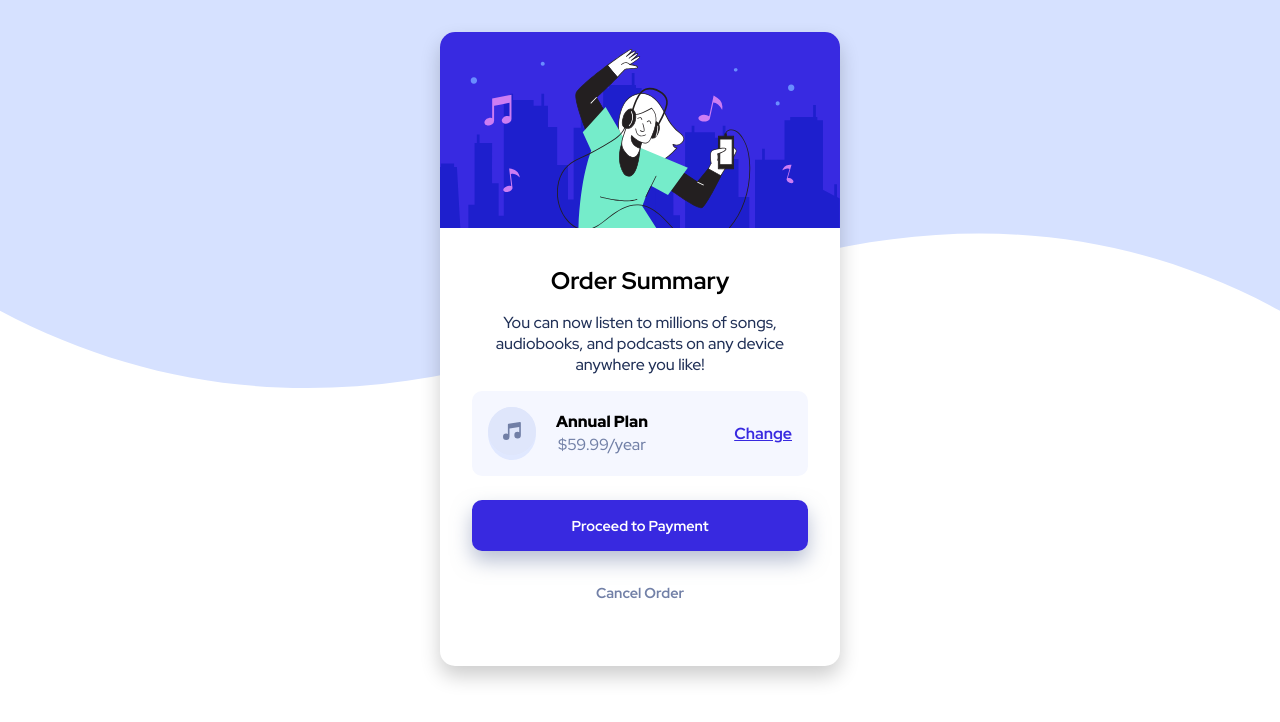
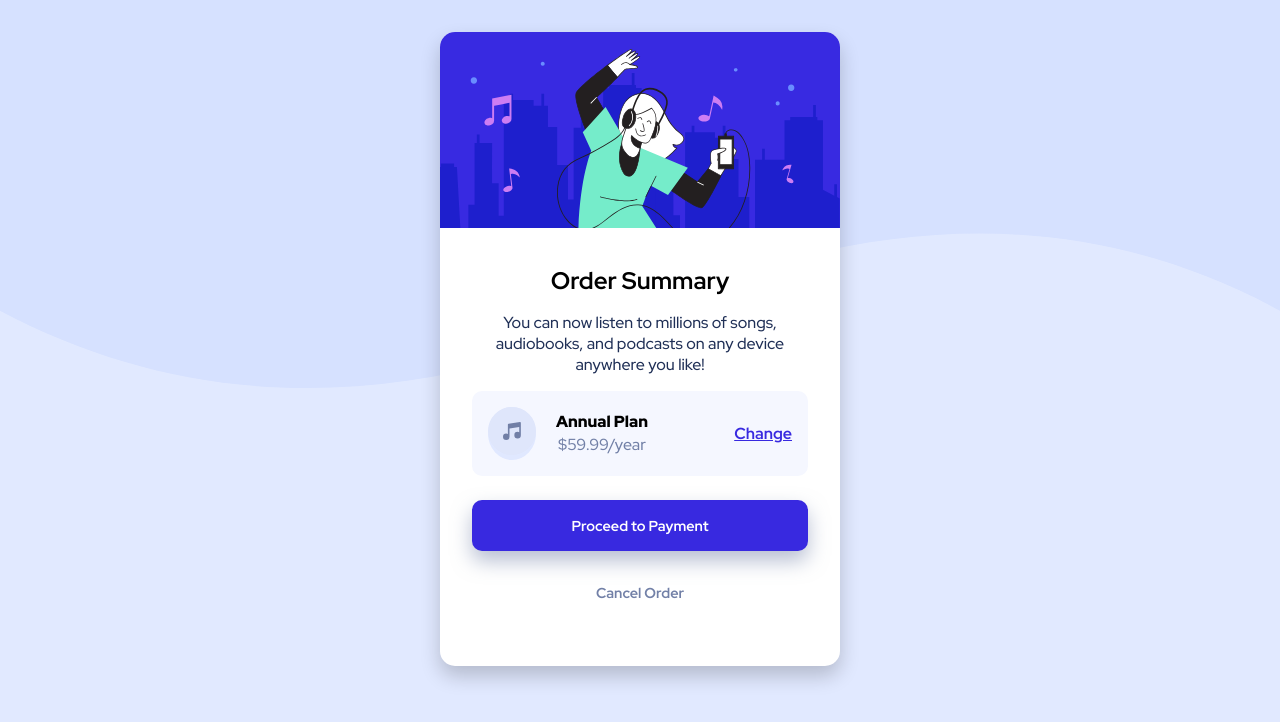
Before and after one commit to ahmedmohamed520/Order-summary-component, a plain HTML site: page index.html in a window 1280 px wide. Drawn offline with Linux system fonts and the light colour scheme.

Commit message:
Fix body background

```diff
--- a/style.css
+++ b/style.css
@@ -15,9 +15,9 @@
     font-family: "Red Hat Display", sans-serif;
 }
 body {
-    background-image: url("images/pattern-background-desktop.svg");
+    background: url("images/pattern-background-desktop.svg"), #e1e9ff;
+    background-repeat: no-repeat, no-repeat;
     background-size: contain;
-    background-repeat: no-repeat;
     padding: 2rem 0;
     display: flex;
     align-items: center;
```
